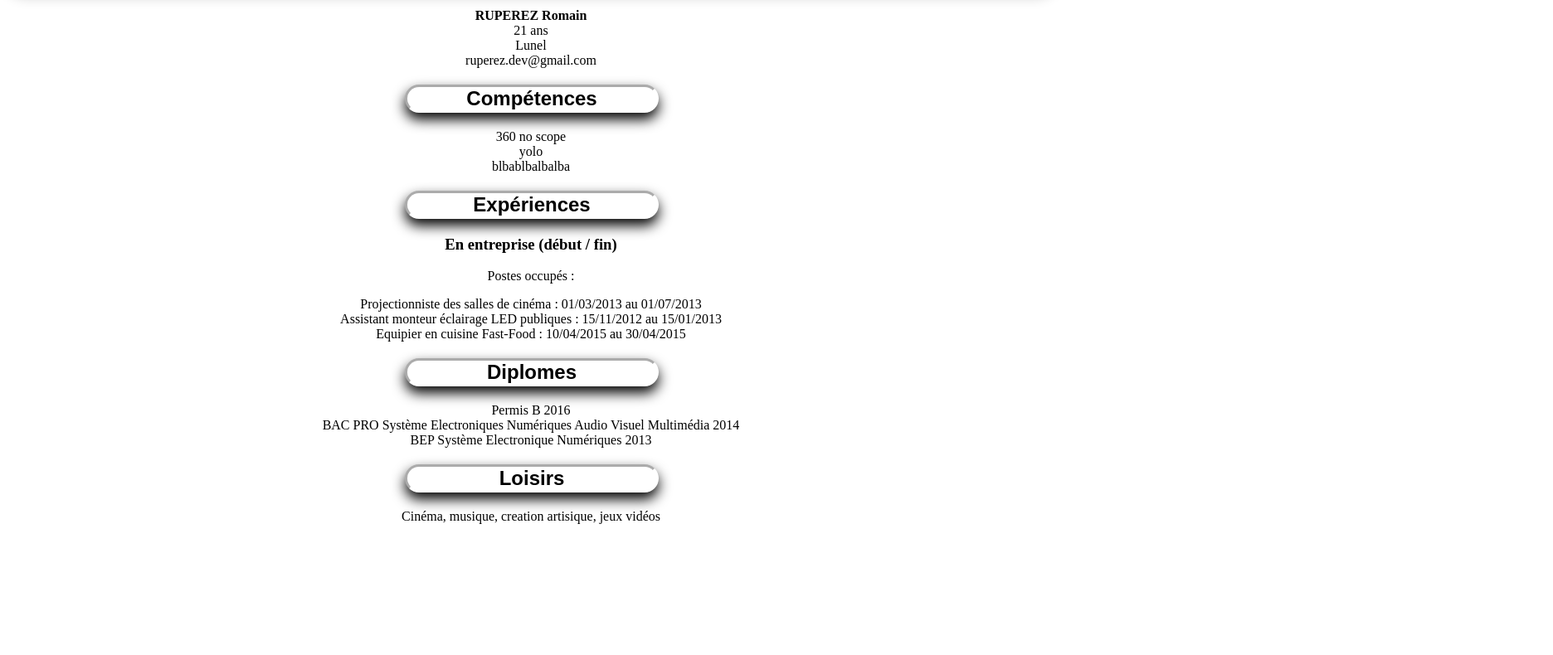
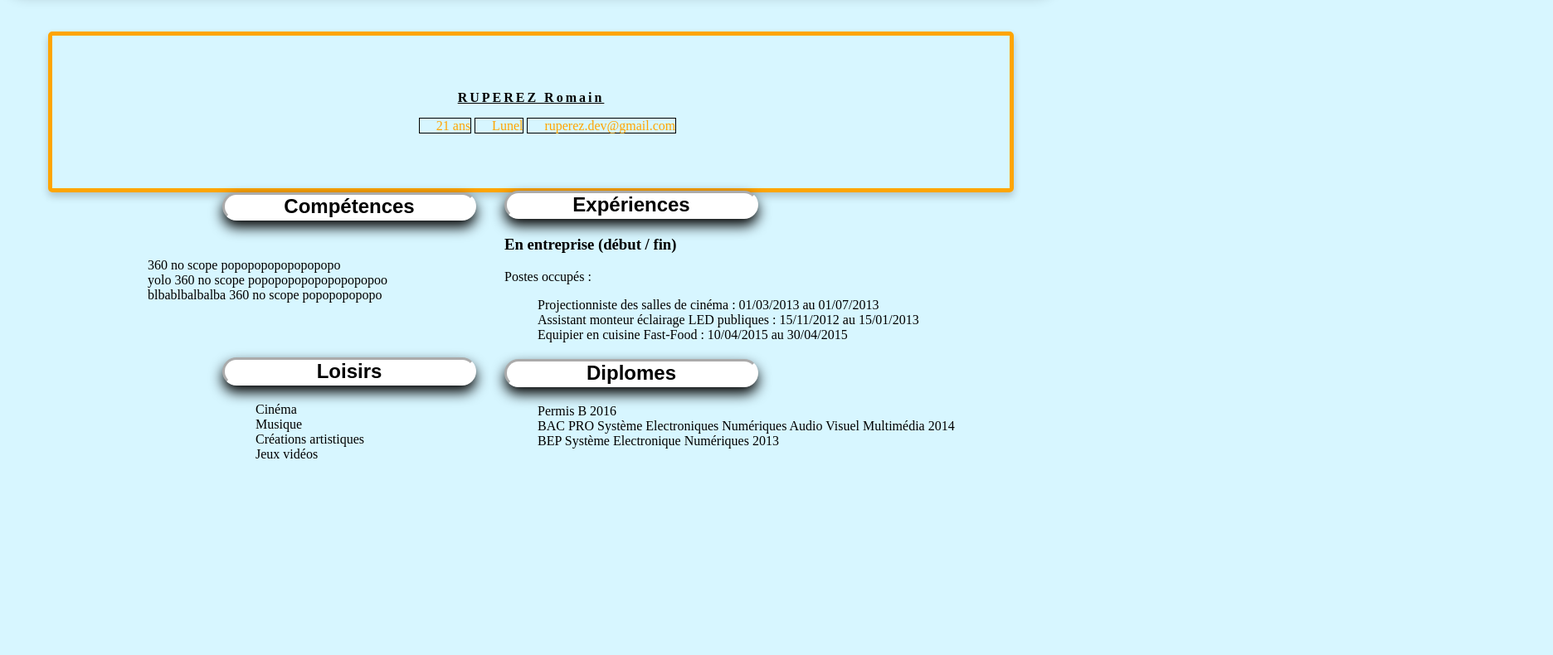
Before and after one commit to RuperezRomain/cv, a plain HTML site: page cv.html in a window 1280 px wide. Shown: the part 76-866 px from the top of the page at 83% size, 1872 px wide, since content can reach past the window. Before the commit the page ends 800 px from the top, so only its background shows below. Drawn offline with Linux system fonts and the light colour scheme.

Commit message:
destructuration avec le css

```diff
--- a/cv.html
+++ b/cv.html
@@ -3,6 +3,7 @@
 <html>
 
 	<head>
+		<meta charset="UTF-8">
 	<style> .center{
 		text-align: center;
 		}
@@ -17,8 +18,12 @@
 		box-shadow: 0px 8px 16px 0px rgba(0,0,0,0.2);
 		border-radius: 50px;
 		}
-		/* pour faire disparaitre les points de la liste*/
-		ul{ padding-left: 0;
+
+		.name{
+		text-align: center;
+		size: 50px;
+		text-decoration: underline;
+		letter-spacing: 3px;
 		}
 
 		/* style des sous titres*/
@@ -31,25 +36,69 @@
 		font-family: arial;
 		box-shadow: 0px 8px 16px 0px rgba(0,0,0,1);
 		text-align: center;
-		position: relative;
-		left: 480px;
 		}
 
-		/* test animation
-		#myDIV {
-			left: 480px;
-		    width: 200px;
-		    height: 90px;
-		    border: 1px groove white;
-		    -webkit-animation: mymove 1s infinite;
-		    animation: mymove 1s infinite;
+		.policeor{
+		color: orange;
 		}
-		@-webkit-keyframes mymove {
-    			25% {border: 15px groove orange;
-		border-radius: 10px;}
-		} */
 
+		div {
+		margin: 50px;
+		padding: 50px;
+    		border: 3px solid orange;
+		border-radius: 5px;
+		box-shadow: 0px 5px 10px 0px rgba(0,0,0,0.2);
+		border-width: 5px;
+		}
 
+		li{
+		list-style-type: none;
+		}
+
+		.trait {
+		margin-left: 650px;
+		    border: 1px solid black;
+		background: black;
+		}
+
+		.inline{
+		    display: inline;
+		padding-left:100px;
+		text-align: center;
+		}
+
+		.comp{
+		    position: relative;
+		left : 130px ;
+		top: -25px;
+		}
+
+		.exp{
+		    position: relative;
+		left : 300px ;
+		top: -90px ;
+		}
+
+		.dip{
+		    position: relative;
+		left : 300px ;
+		top: -90px ;
+		}
+
+		.loi{
+		    position: relative;
+		left : 130px ;
+		top: -155px ;
+		}
+
+		.cat {
+	    padding-left: 20px;
+    border: 1px solid black;
+}
+
+body{
+background-color: #d7f6ff;
+}
 	</style>
 	</head>
 
@@ -59,27 +108,27 @@
 		<header>
 			<h1 class="bgblack"> Développeur logiciel </h1>
 			<div> <!-- Informations personnelles -->
-				<ul class="center">
-					<div id="myDIV"><li><strong>RUPEREZ Romain</strong></li>
-					<li>21 ans</li>
-					<li>Lunel</li>
-					<li>ruperez.dev@gmail.com</li></div>
+			<p class="name"><strong>RUPEREZ Romain</strong></p>
+				<ul class="center policeor">
+					<li class="inline cat">21 ans</li>
+					<li class="inline cat">Lunel</li>
+					<li class="inline cat">ruperez.dev@gmail.com</li>
 				</ul>
 			</div>
 		</header>
-		<section class="center"><!-- Compétences -->
+		<section class="comp"><!-- Compétences -->
 			<article>
-				<h2 class="bgblanc"> Compétences </h2>
+				<h2 class="bgblanc comp"> Compétences </h2>
 					<ul>
-						<li> 360 no scope </li>
-						<li> yolo </li>
-						<li> blbablbalbalba </li>
+						<li> 360 no scope popopopopopopopopo</li>
+						<li> yolo 360 no scope popopopopopopopopopoo</li>
+						<li> blbablbalbalba 360 no scope popopopopopo</li>
 					</ul>
 			</article>
 		</section>
-		<section class="center"> <!-- Expériences -->
-				<h2 class="bgblanc"> Expériences </h2>
-				<article>
+		<section class="exp"> <!-- Expériences -->
+				<h2 class="bgblanc exp"> Expériences </h2>
+				<article class="exp">
 					<h3> En entreprise (début / fin)</h3>
 					<p> Postes occupés :</p>
 						<ul>
@@ -89,8 +138,8 @@
 						</ul>
 				</article>
 		</section>
-		<section class="center"> <!-- Diplomes -->
-			<article>
+		<section class="dip"> <!-- Diplomes -->
+			<article class="dip">
 				<h2 class="bgblanc"> Diplomes </h2>
 					<ul>
 						<li> Permis B 2016 </li>
@@ -98,10 +147,15 @@
 						<li> BEP Système Electronique Numériques 2013</li>
 			</article>
 		</section>
-		<section class="center"> <!-- Loisirs -->
-			<article>
+		<section class="loi"> <!-- Loisirs -->
+			<article class="loi">
 				<h2 class="bgblanc"> Loisirs </h2>
-					<p class"dropdown-content"> Cinéma, musique, creation artisique, jeux vidéos </p>
+					<ul>
+						<li>Cinéma</li>
+						<li>Musique</li>
+						<li>Créations artistiques</li>
+						<li>Jeux vidéos</li>
+					</ul>
 			</article>
 		</section>
 	</body>
```
